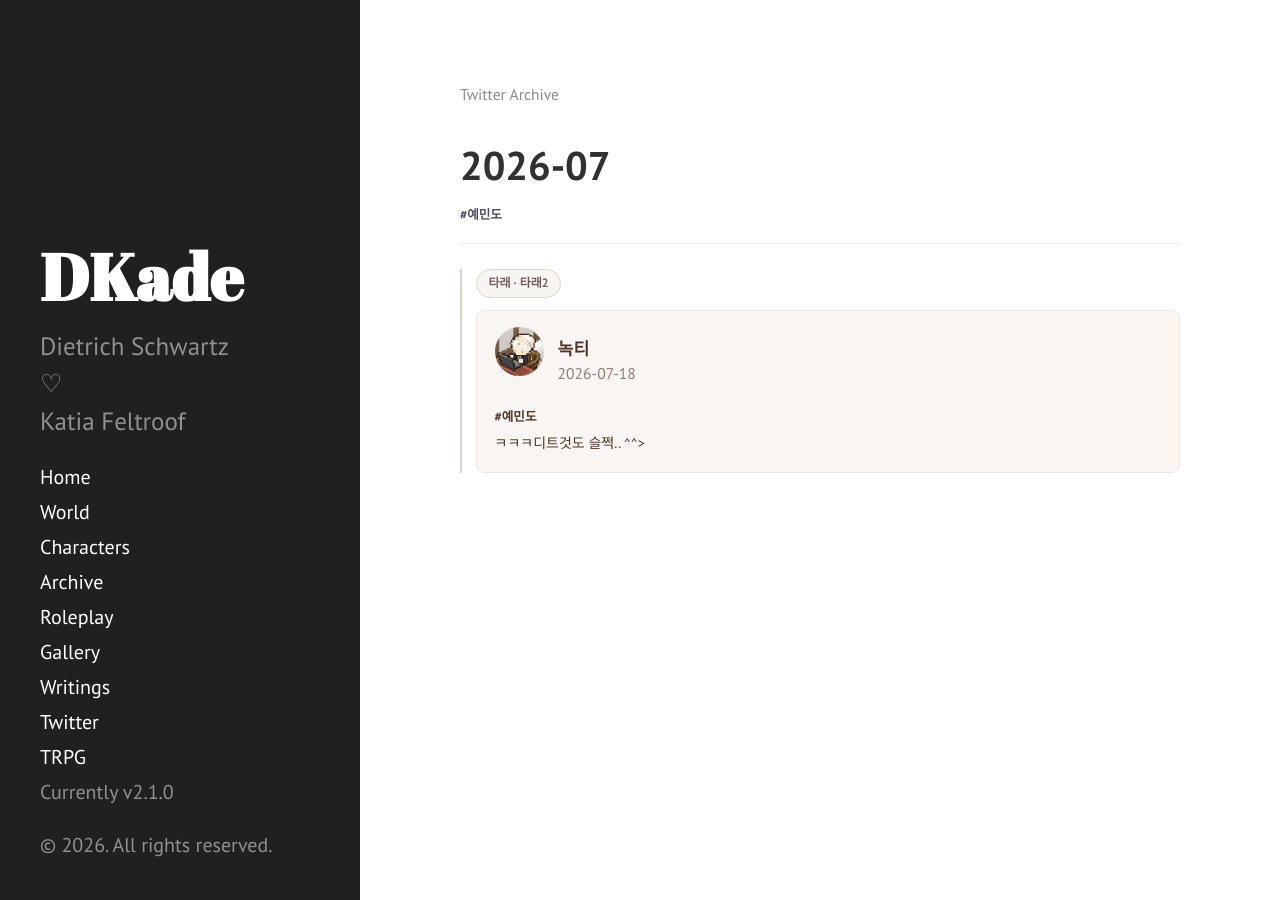
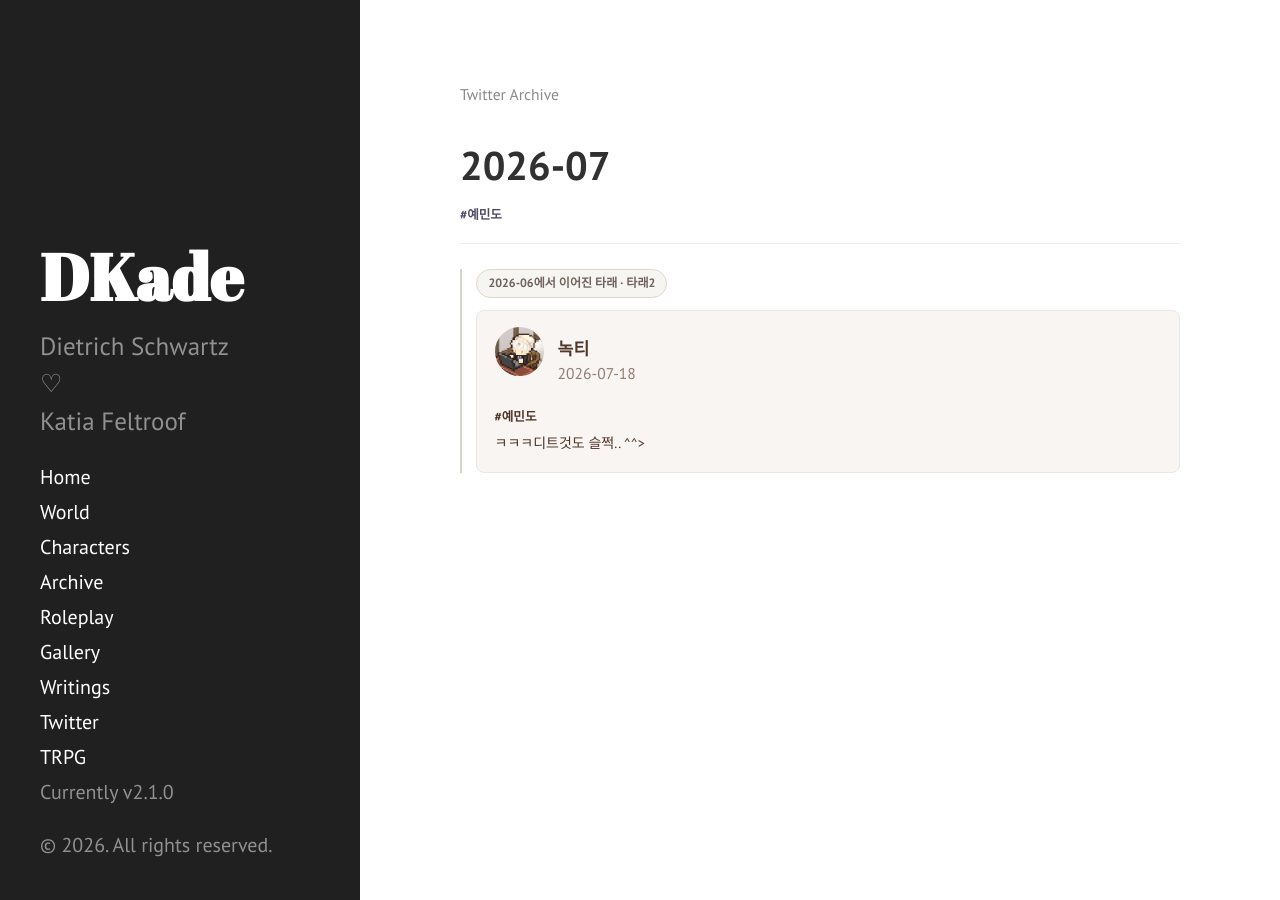
Before and after one commit to mistynocturn-design/dekade-archive, a Jekyll site: the page built from _twitter/2026-07.md, in a window 1280 px wide. Built offline with Jekyll 4.4.1, drawn with Linux system fonts in a browser that asks for light colours.

Commit message:
Update 2026-07.md

```diff
--- a/_twitter/2026-07.md
+++ b/_twitter/2026-07.md
@@ -17,7 +17,7 @@ tags:
 
 
 <section class="twitter-thread" data-thread-id="타래2">
-<div class="twitter-thread-label">타래 · 타래2</div>
+<div class="twitter-thread-label">2026-06에서 이어진 타래 · 타래2</div>
 <section class="twitter-note" data-date="2026-07-18" data-author="녹티" data-tags="예민도" style="--twitter-note-bg:#f9f5f2;--twitter-note-text:#4f362a;">
   <div class="twitter-note-header">
     <img class="twitter-note-avatar" src="/dekade-archive/assets/twitter/2026-06/noctea-profile.png" alt="">
```
Also changed, not shown: other parts of _twitter/2026-07.md (+1 -1 lines).
